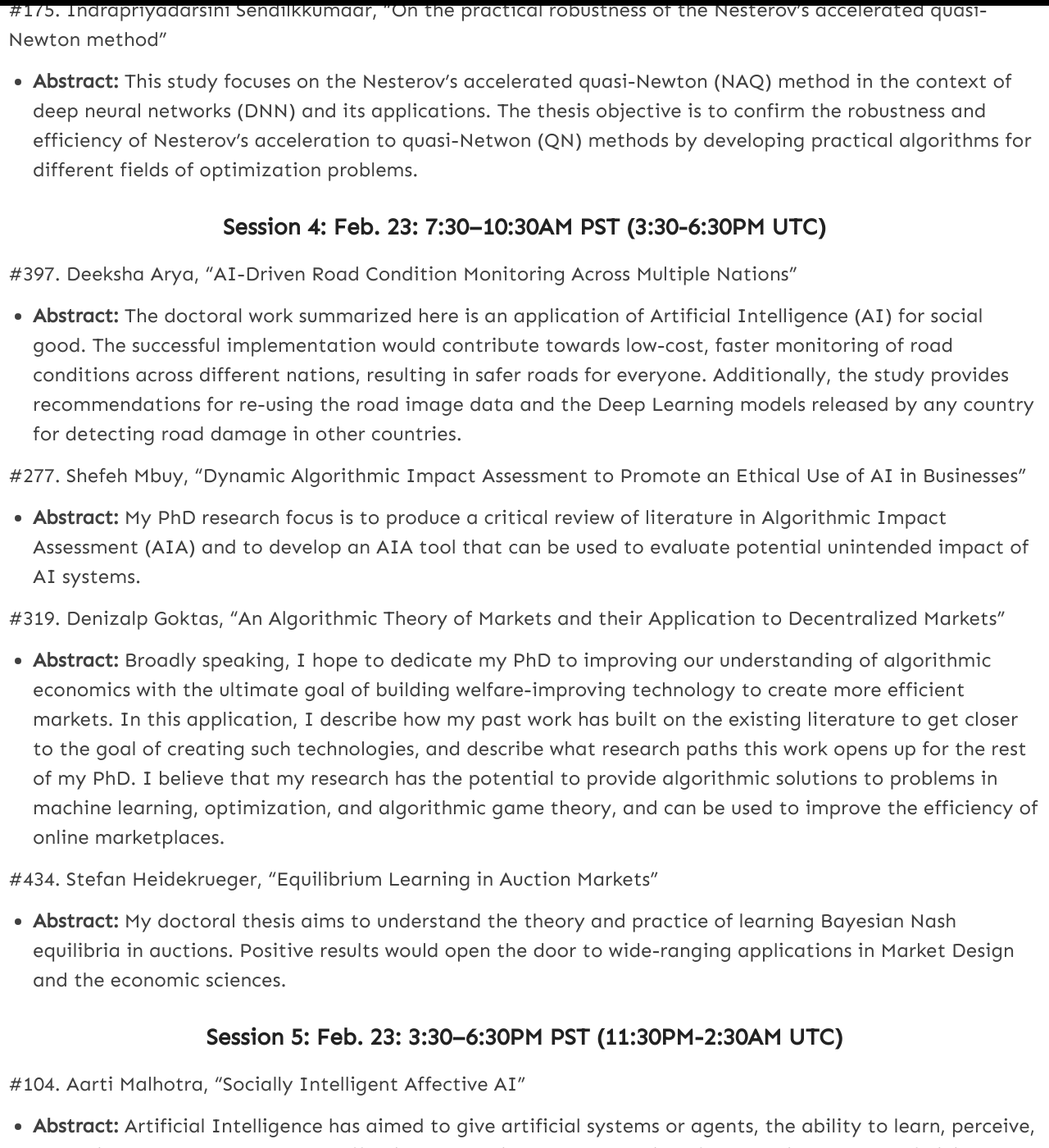
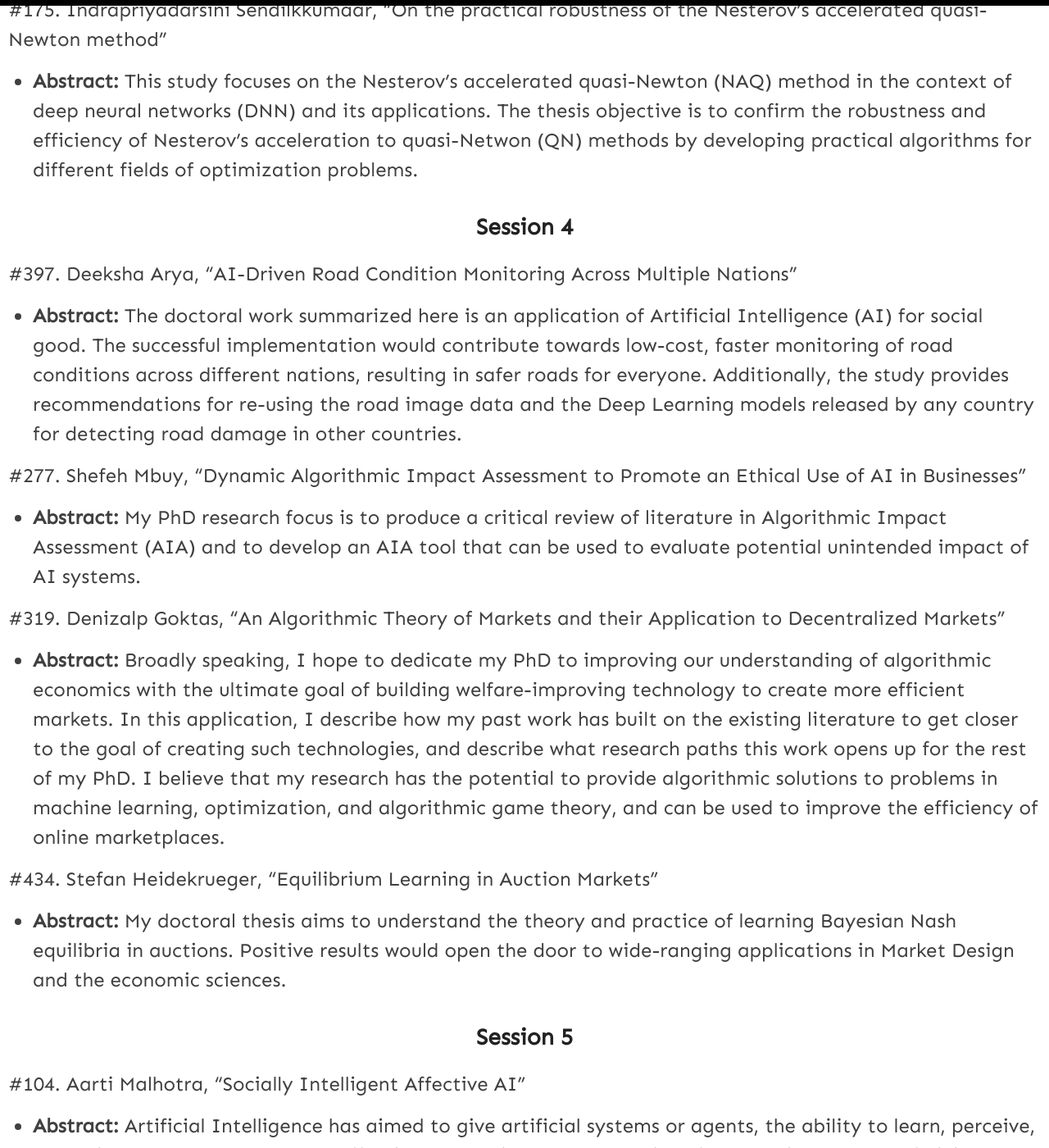
Before and after one commit to yue-ning/dc2025, a Jekyll site: the page built from _pages/papers.md, in a window 1280 px wide and 1400 px high, scrolled down 2566 px. Shown: the whole window at 82% size. Built offline with Jekyll 4.4.1, drawn with Linux system fonts in a browser that asks for light colours.

Commit message:
Update papers.md

```diff
--- a/_pages/papers.md
+++ b/_pages/papers.md
@@ -35,7 +35,7 @@ Drawing from experiments that study inductive reasoning, I propose to analyze se
 - **Abstract:** This study focuses on the Nesterov’s accelerated quasi-Newton (NAQ) method in the context of deep neural networks (DNN) and its applications. The thesis objective is to confirm the robustness and efficiency of Nesterov’s acceleration to quasi-Netwon (QN) methods by developing practical algorithms for different fields of optimization problems.
 
 
-### Session 4: Feb. 23: 7:30–10:30AM PST (3:30-6:30PM UTC)
+### Session 4
 
 #397. Deeksha Arya, "AI-Driven Road Condition Monitoring Across Multiple Nations"
 - **Abstract:** The doctoral work summarized here is an application of Artificial Intelligence (AI) for social good. The successful implementation would contribute towards low-cost, faster monitoring of road conditions across different nations, resulting in safer roads for everyone. Additionally, the study provides recommendations for re-using the road image data and the Deep Learning models released by any country for detecting road damage in other countries.
@@ -50,7 +50,7 @@ Drawing from experiments that study inductive reasoning, I propose to analyze se
 - **Abstract:** My doctoral thesis aims to understand the theory and practice of learning Bayesian Nash equilibria in auctions. Positive results would open the door to wide-ranging applications in Market Design and the economic sciences.
 
 
-### Session 5: Feb. 23: 3:30–6:30PM PST (11:30PM-2:30AM UTC)
+### Session 5
 
 #104. Aarti Malhotra, "Socially Intelligent Affective AI"
 - **Abstract:** Artificial Intelligence has aimed to give artificial systems or
```
